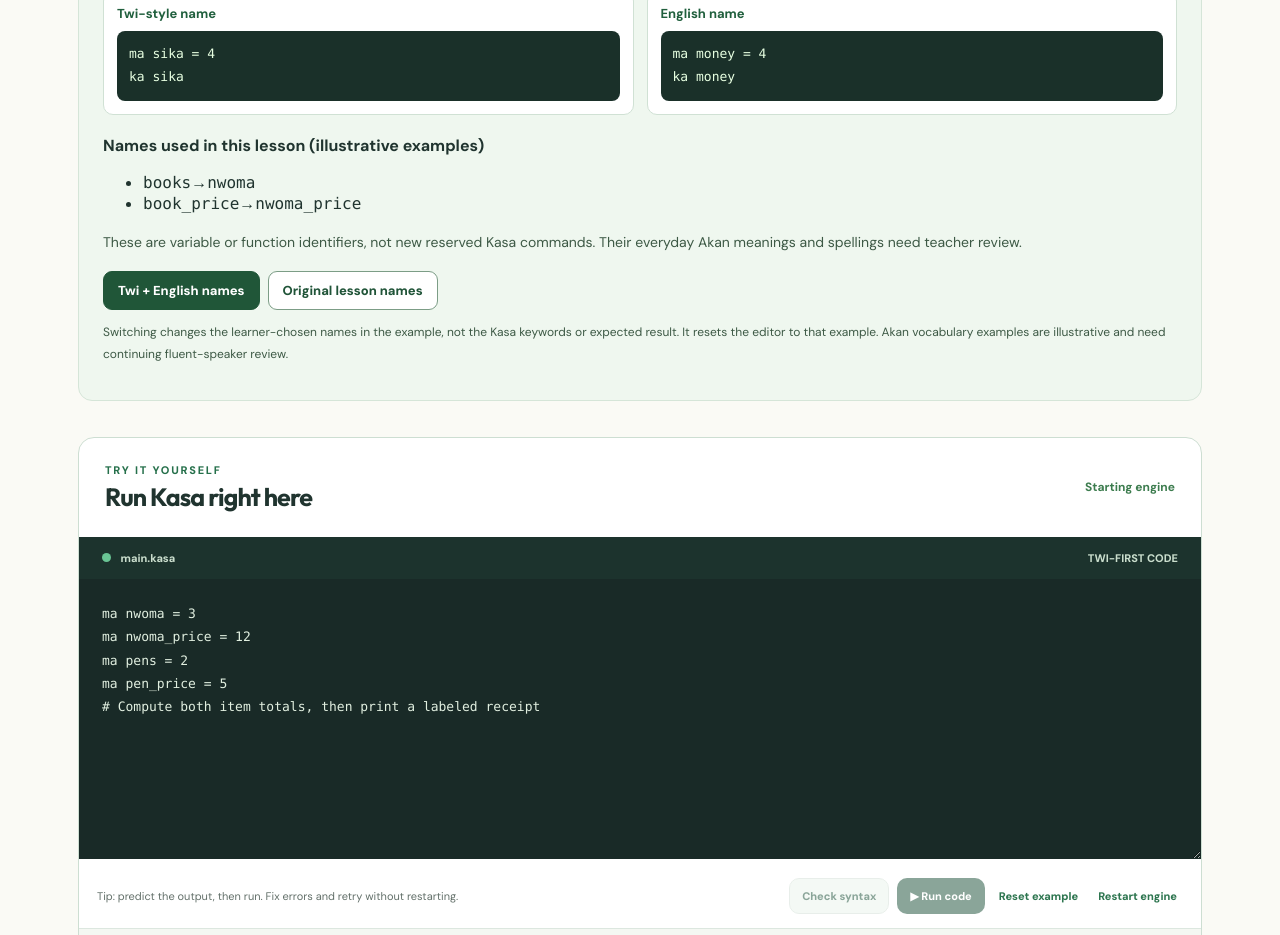
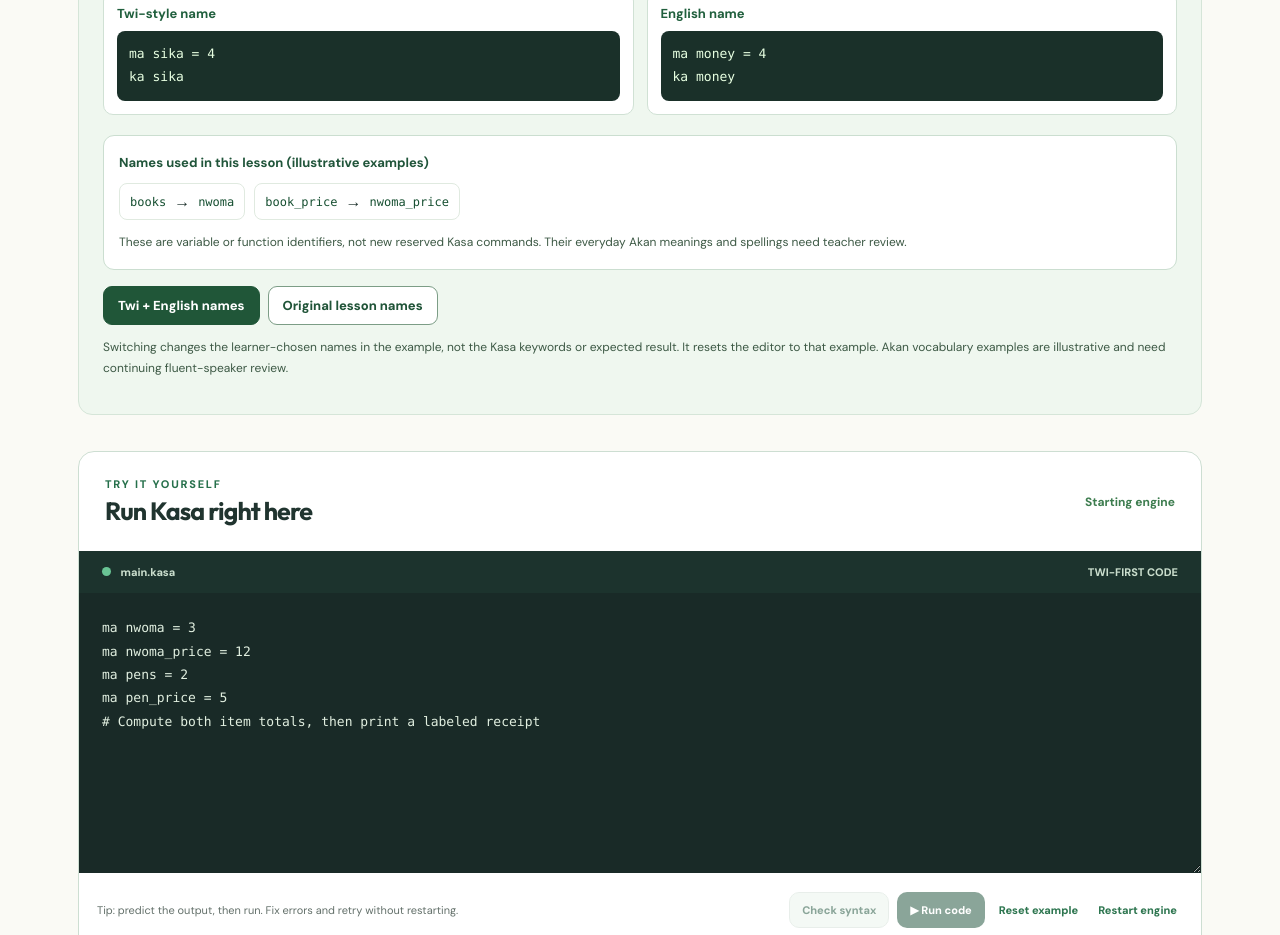
Before and after one commit to fosterb1/kasa-learning-academy, a Next.js app: page /projects/p9 in a window 1280 px wide. Shown: the part 1060-1995 px from the top of the page. Built offline with nearby package versions, Linux system fonts and the light colour scheme; no server answers.

Commit message:
Style per-lesson Twi-English identifier glossary clearly for young learners

```diff
--- a/src/app/(site)/site.css
+++ b/src/app/(site)/site.css
@@ -249,3 +249,11 @@
 .bilingual-switch button:focus-visible{outline:2px solid #136945;outline-offset:3px}
 .bilingual-caution{font-size:12px!important}
 @media(max-width:590px){.bilingual-name-compare{grid-template-columns:1fr}.bilingual-intro{padding:15px}.bilingual-switch button{flex:1}}
+
+
+.bilingual-translation-guide{margin:16px 0;padding:15px;border-radius:11px;background:#fff;border:1px solid #cbded0}
+.bilingual-translation-guide strong{font-size:13px;color:#20553a}
+.bilingual-translation-guide ul{list-style:none;padding:0;margin:11px 0;display:flex;flex-wrap:wrap;gap:9px}
+.bilingual-translation-guide li{display:flex;gap:8px;align-items:center;border:1px solid #e0eae0;border-radius:8px;padding:7px 10px;max-width:100%;overflow-wrap:anywhere}
+.bilingual-translation-guide code{font-size:12px;color:#164f31;overflow-wrap:anywhere}
+.bilingual-translation-guide p{font-size:12px!important;margin-bottom:0}
```
